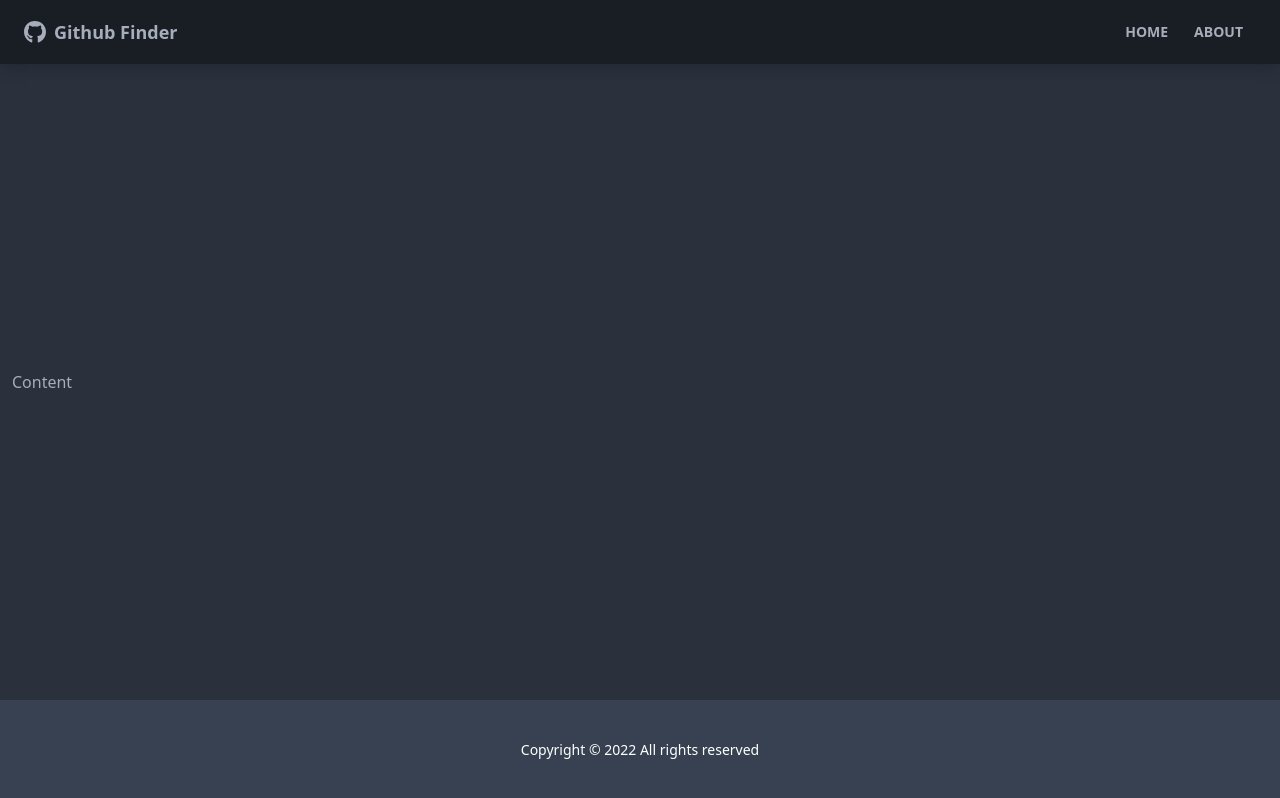
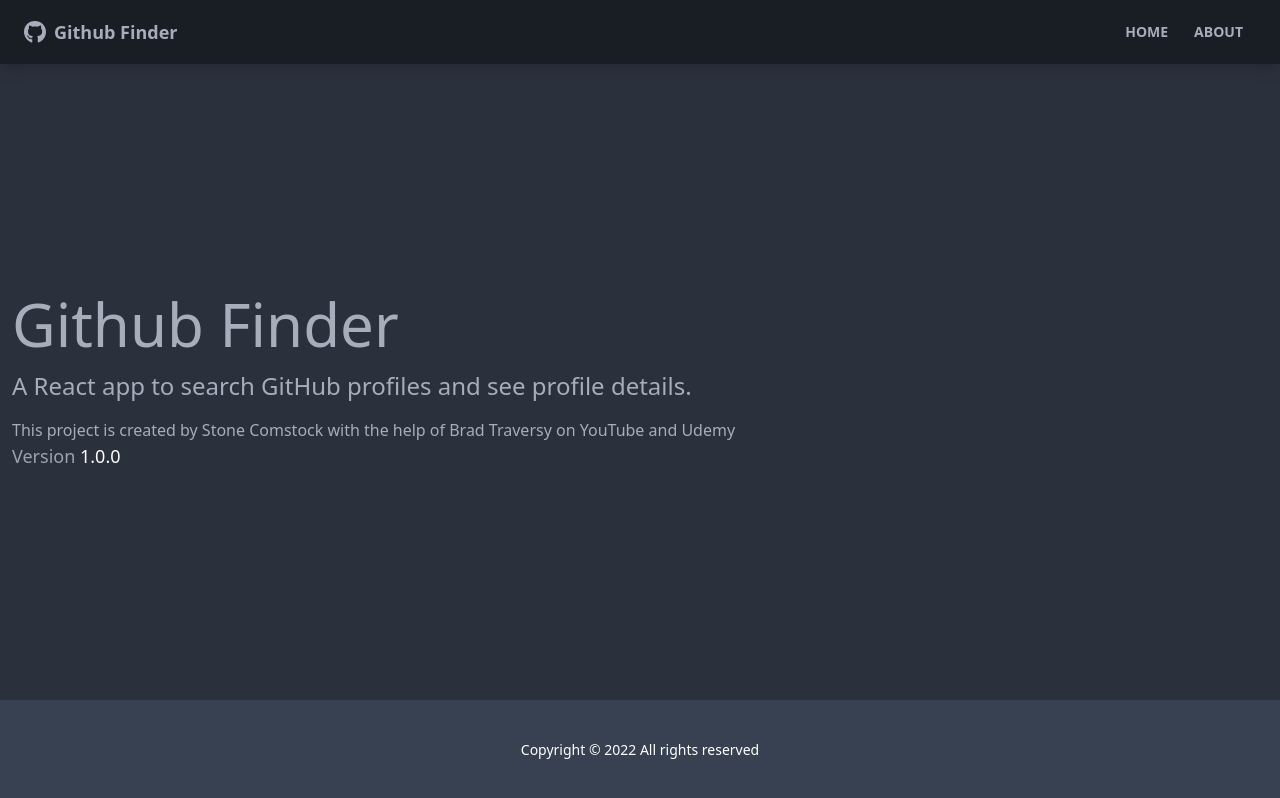
Before and after one commit to stone-com/github-finder-app, a React (Create React App) app: page /about in a window 1280 px wide. Built offline with nearby package versions, Linux system fonts and the light colour scheme; the HTML template or start-up script is replaced by a standard one.

Commit message:
Home, about, and not found components and routing

```diff
--- a/src/App.js
+++ b/src/App.js
@@ -1,13 +1,23 @@
-import { BrowserRouter as Router, Route } from 'react-router-dom';
+import { BrowserRouter as Router, Route, Routes } from 'react-router-dom';
 import Navbar from './components/layout/Navbar';
 import Footer from './components/layout/Footer';
-import { screen } from '@testing-library/react';
+import Home from './pages/Home';
+import About from './pages/About';
+import NotFound from './pages/NotFound';
+
 function App() {
   return (
     <Router>
       <div className='flex flex-col justify-between h-screen'>
         <Navbar />
-        <main className='container mx-auto px-3 pb-12'>Content</main>
+        <main className='container mx-auto px-3 pb-12'>
+          <Routes>
+            <Route path='/' element={<Home />}></Route>
+            <Route path='/about' element={<About />}></Route>
+            <Route path='/notfound' element={<NotFound />}></Route>
+            <Route path='/*' element={<NotFound />}></Route>
+          </Routes>
+        </main>
         <Footer />
       </div>
     </Router>
--- /dev/null
+++ b/src/pages/About.jsx
@@ -0,0 +1,21 @@
+const About = () => {
+  return (
+    <div>
+      <h1 className='text-6xl mb-4'>Github Finder</h1>
+      <p className='mb-4 text-2xl font-light'>
+        A React app to search GitHub profiles and see profile details.
+      </p>
+      <p>
+        This project is created by Stone Comstock with the help of Brad Traversy
+        on
+        <a href='https://www.youtube.com/@TraversyMedia'> YouTube</a> and
+        <a href='https://www.udemy.com/user/brad-traversy/'> Udemy</a>
+      </p>
+      <p className='text-lg text-gray-400'>
+        Version <span className='text-white'>1.0.0</span>
+      </p>
+    </div>
+  );
+};
+
+export default About;
--- /dev/null
+++ b/src/pages/Home.jsx
@@ -0,0 +1,9 @@
+const Home = () => {
+  return (
+    <div>
+        <h1 className="text-6xl">Welcome</h1>
+    </div>
+  )
+}
+
+export default Home
--- /dev/null
+++ b/src/pages/NotFound.jsx
@@ -0,0 +1,20 @@
+import { FaHome } from 'react-icons/fa';
+import { Link } from 'react-router-dom';
+const NotFound = () => {
+  return (
+    <div cn='hero'>
+      <div className='text-center hero-content'>
+        <div className='max-w-lg'>
+          <h1 className='text-8xl-font-bold mb-8'>Oops!</h1>
+          <p className='text-5xl mb-8'>404 - Page not found!</p>
+          <Link to='/' className='btn btn-primary btn-lg'>
+            <FaHome className='mr-2' />
+            Back To Home
+          </Link>
+        </div>
+      </div>
+    </div>
+  );
+};
+
+export default NotFound;
```
